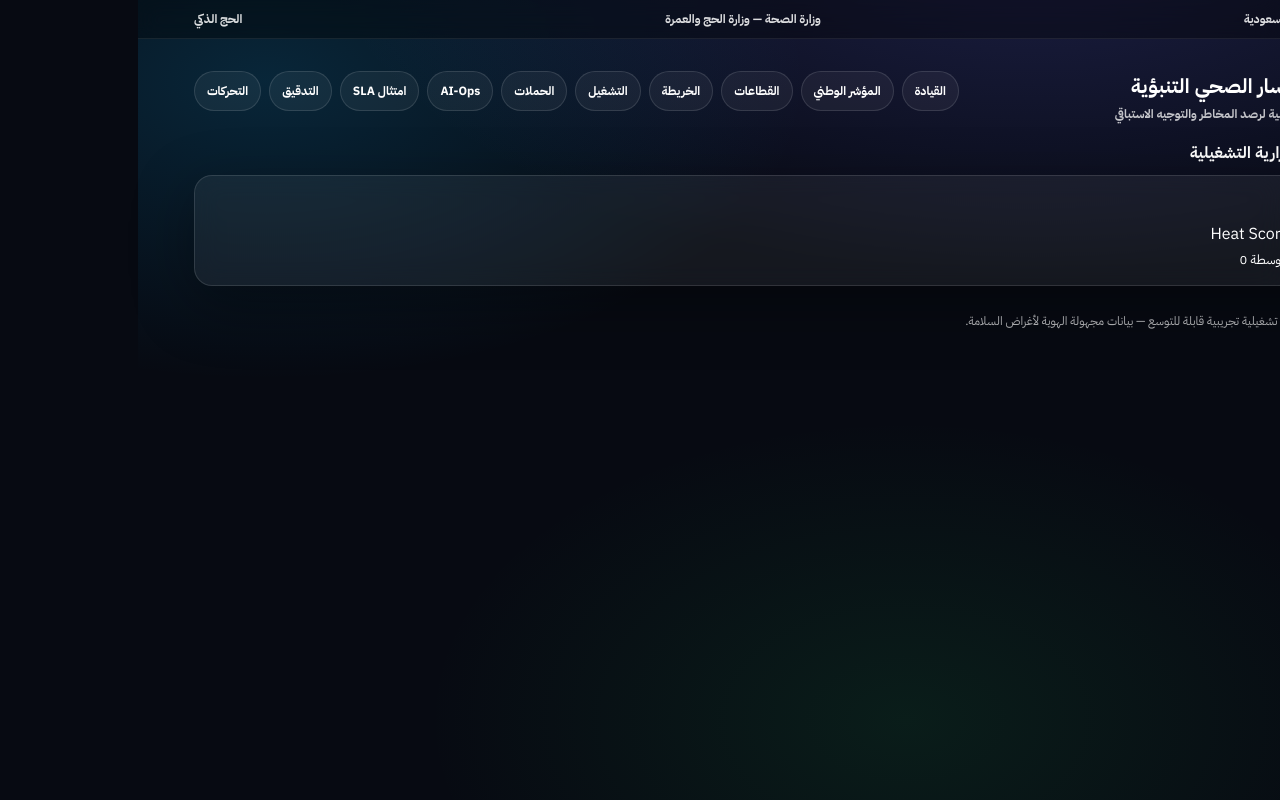
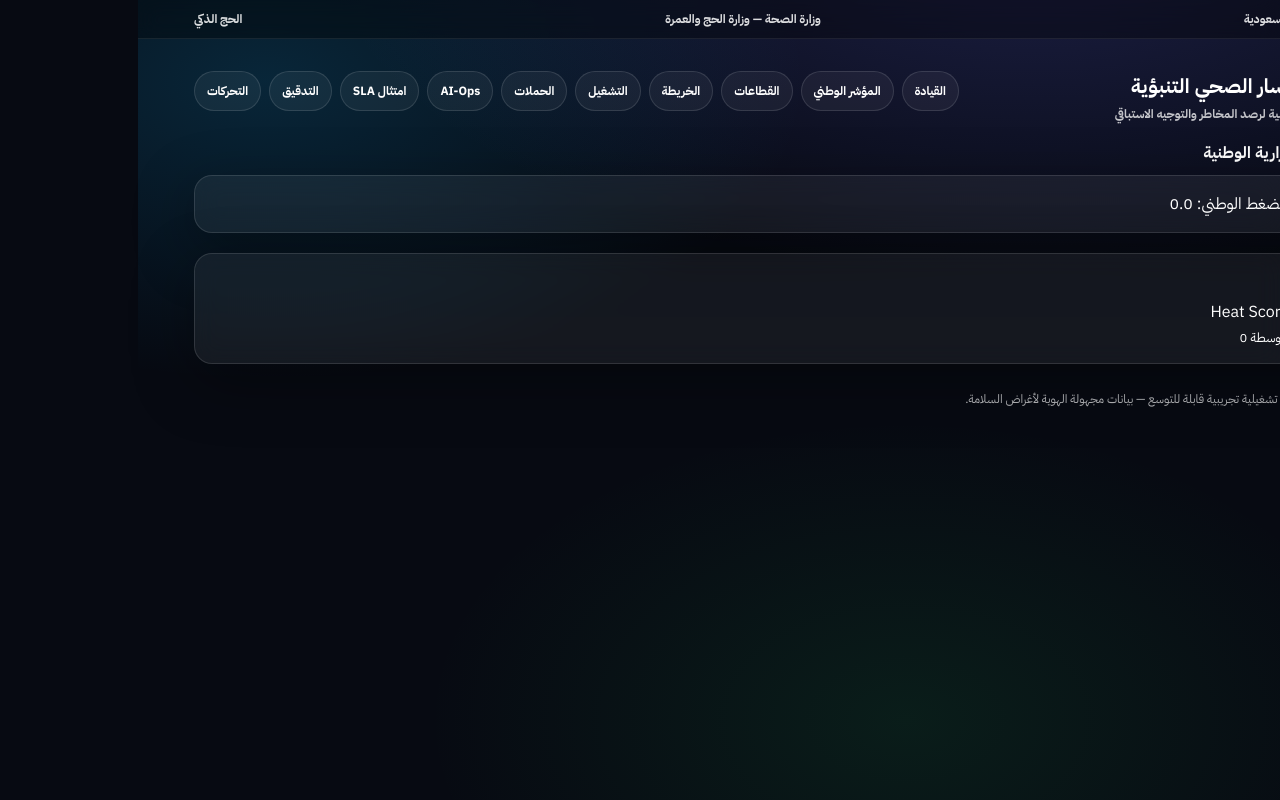
Before and after one commit to jkg9rmd8td-blip/hajj-health-monitoring, a Next.js app: page /map in a window 1280 px wide. Built offline with nearby package versions, Linux system fonts and the light colour scheme.

Commit message:
Update page.js

```diff
--- a/app/map/page.js
+++ b/app/map/page.js
@@ -32,29 +32,34 @@ export default function MapPage() {
 
       const e = map.get(sector) ?? {
         sector,
-        total: 0,
         critical: 0,
-        medium: 0,
-        low: 0
+        medium: 0
       }
 
-      e.total++
-      e[risk]++
+      if (risk === "critical") e.critical++
+      if (risk === "medium") e.medium++
+
       map.set(sector, e)
     }
 
     return Array.from(map.values())
       .map(s => ({
         ...s,
-        heatScore: s.critical * 3 + s.medium * 1.5
+        heatScore: (s.critical * 3) + (s.medium * 1.5)
       }))
       .sort((a, b) => b.heatScore - a.heatScore)
 
   }, [data])
 
+  const nationalHeat = heatMap.reduce((acc, s) => acc + s.heatScore, 0)
+
   return (
     <main>
-      <div className="sectionTitle">الخريطة الحرارية التشغيلية</div>
+      <div className="sectionTitle">الخريطة الحرارية الوطنية</div>
+
+      <div className="card" style={{ marginBottom: 20 }}>
+        🔥 مؤشر الضغط الوطني: {nationalHeat.toFixed(1)}
+      </div>
 
       <div style={{ display: "grid", gap: 16 }}>
         {heatMap.map((s, i) => (
```
